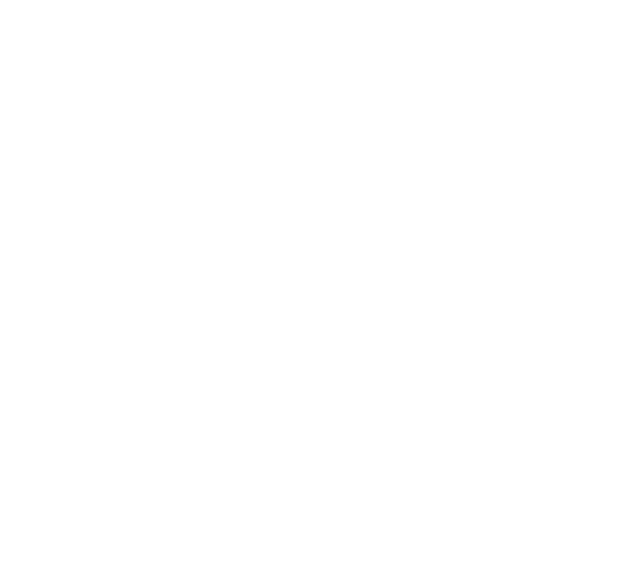
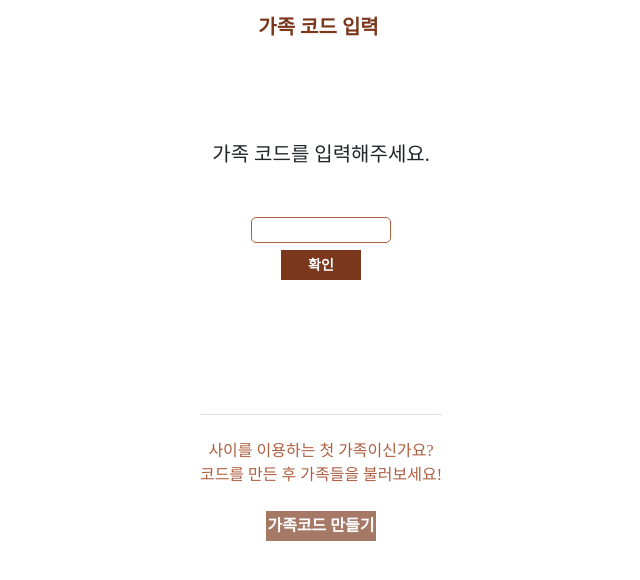
Before and after one commit to sunmingLee/Sai, a Vue app in the folder FrontEnd/: page /familyCode in a window 1280 px wide. Before the commit this address had no page. Shown: the top 580 px of the page, without its empty margins (319-959 px from the left). Built offline with nearby package versions, Linux system fonts and the light colour scheme; a web font is replaced by a local one.

Commit message:
Feat: Add FamilyCodeView.vue

```diff
--- a/FrontEnd/src/router/index.js
+++ b/FrontEnd/src/router/index.js
@@ -1,5 +1,6 @@
 import { createRouter, createWebHistory } from 'vue-router'
 import HomeView from '../views/HomeView.vue'
+import FamilyCodeView from '../views/FamilyCodeView.vue'
 
 const routes = [
   {
@@ -14,7 +15,12 @@
     // this generates a separate chunk (about.[hash].js) for this route
     // which is lazy-loaded when the route is visited.
     component: () => import(/* webpackChunkName: "about" */ '../views/AboutView.vue')
-  }
+  },
+  {
+    path: '/familyCode',
+    name: 'familyCode',
+    component: FamilyCodeView
+  },
 ]
 
 const router = createRouter({
--- /dev/null
+++ b/FrontEnd/src/views/FamilyCodeView.vue
@@ -0,0 +1,57 @@
+<template>
+  <div class="family-wrap">
+    <HeaderTitle title="가족 코드 입력"></HeaderTitle>
+    <p>가족 코드를 입력해주세요.</p>
+    <div class="input-wrap">
+        <!-- <InputBox inputType="text"></InputBox> -->
+        <input class="input-box" type="text"/>
+        <Button buttonClass="small positive" buttonText="확인"></Button>
+    </div>
+    <div class="border-bottom"></div>
+    <span>사이를 이용하는 첫 가족이신가요?<br/>코드를 만든 후 가족들을 불러보세요!</span>
+    <Button style="margin-top: 10%;" buttonClass="big information" buttonText="가족코드 만들기"></Button>
+  </div>
+</template>
+
+<script>
+import HeaderTitle from '@/components/common/HeaderTitle.vue'
+import InputBox from '@/components/common/InputBox.vue'
+import Button from '@/components/common/Button.vue'
+export default {
+  components: { HeaderTitle, InputBox, Button }
+}
+</script>
+
+<style scoped lang="scss">
+.family-wrap{
+    text-align: center;
+}
+p{
+    margin-top: 40%;
+    margin-bottom: 20%;
+    font-size: 20px;
+}
+span{
+    margin-top: 40%;
+    margin-bottom: 20%;
+    color: #AE5F40;
+}
+.input-wrap{
+    display: inline-block;
+    &.form-wrap{
+        text-align: center;
+    }
+}
+.input-box{
+  text-align: center;
+  margin-bottom: 5%;
+  width: 140px;
+  border-radius: 5px;
+  border: 1px solid #ae5f40;
+}
+.border-bottom{
+    border-bottom: 1px solid red;
+    margin-top: 55%;
+    margin-bottom: 10%;
+}
+</style>
```
